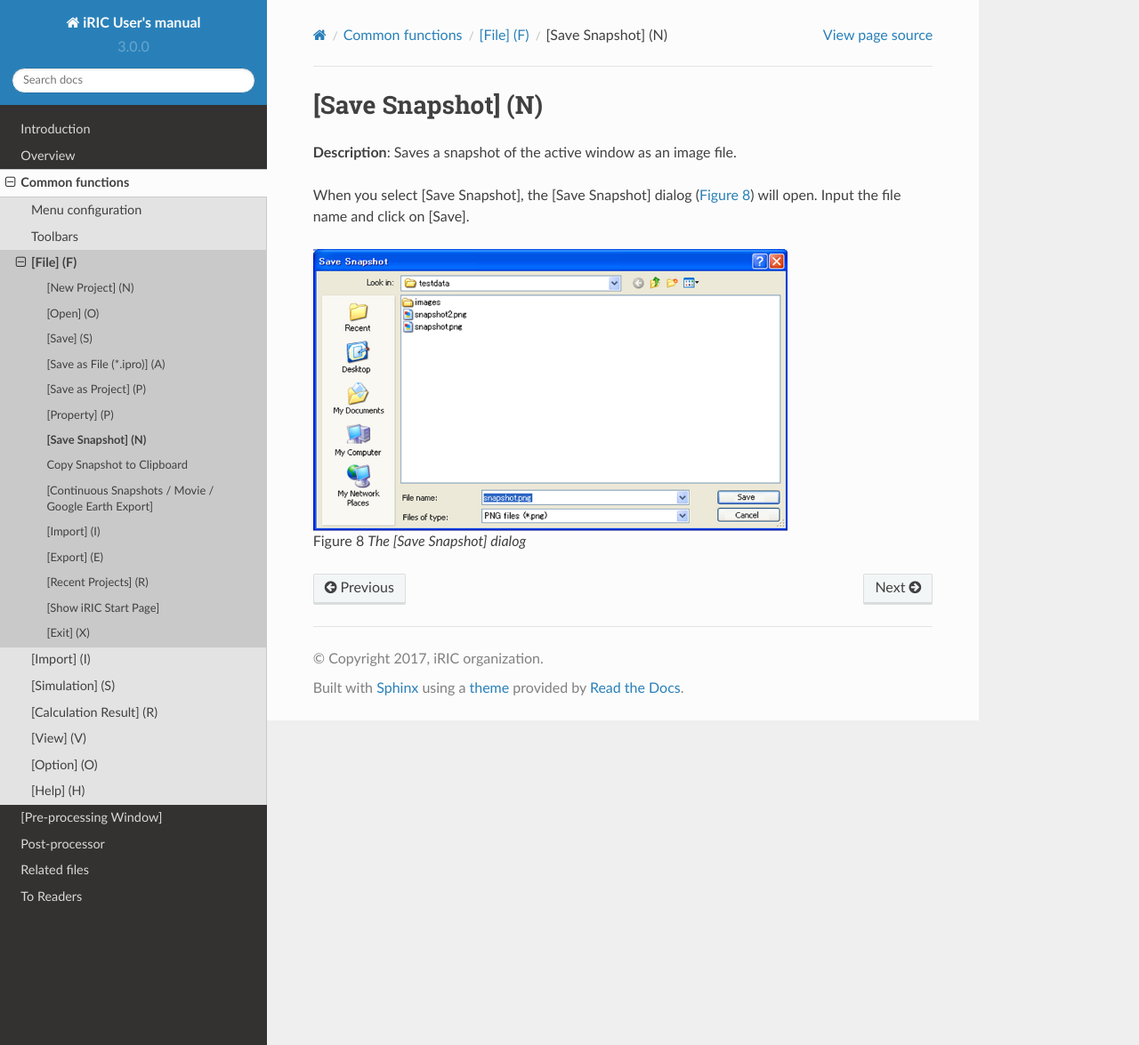
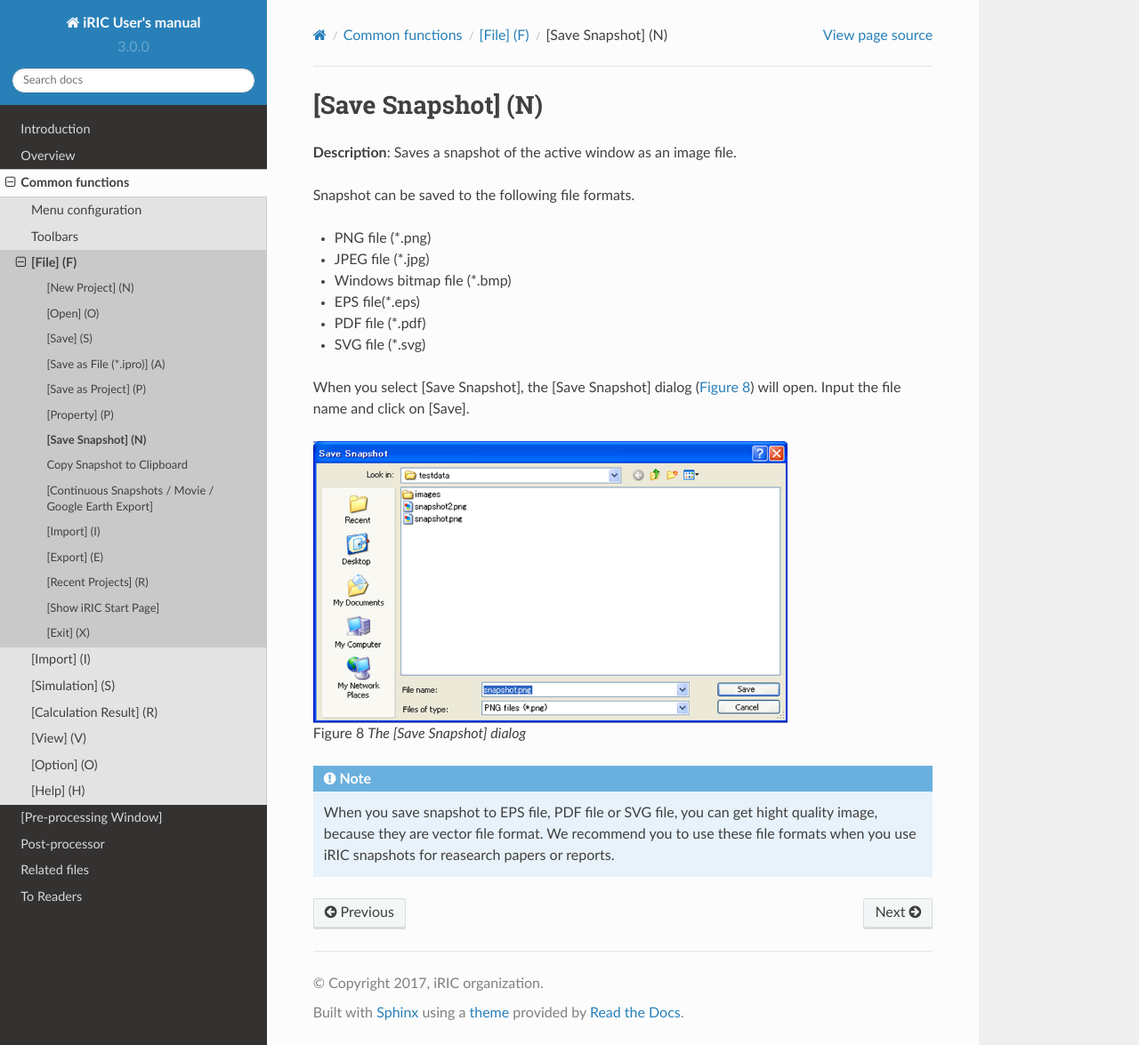
Before and after one commit to i-RIC/gui_user_manual, a Sphinx documentation site: the page built from source/03/03_07_snapshot.rst, in a window 1280 px wide and 1175 px high. Shown: the whole window at 89% size. Built offline with Sphinx 7.4.7 and the Read the Docs theme 2.0.0, drawn with Linux system fonts in a browser that asks for light colours.

Commit message:
Note about snapshot is added.

```diff
--- a/source/03/03_07_snapshot.rst
+++ b/source/03/03_07_snapshot.rst
@@ -2,6 +2,15 @@
 =====================
 
 **Description**: Saves a snapshot of the active window as an image file.
+
+Snapshot can be saved to the following file formats.
+
+* PNG file (\*.png)
+* JPEG file (\*.jpg)
+* Windows bitmap file (\*.bmp)
+* EPS file(\*.eps)
+* PDF file (\*.pdf)
+* SVG file (\*.svg)
 
 When you select [Save Snapshot], the [Save Snapshot] dialog
 (:numref:`image_save_snapshot_dialog`) will open.
@@ -13,3 +22,9 @@
    :width: 400pt
 
    The [Save Snapshot] dialog
+
+.. note::
+
+   When you save snapshot to EPS file, PDF file or SVG file, you can get hight quality
+   image, because they are vector file format. We recommend you to use these file
+   formats when you use iRIC snapshots for reasearch papers or reports.
```
